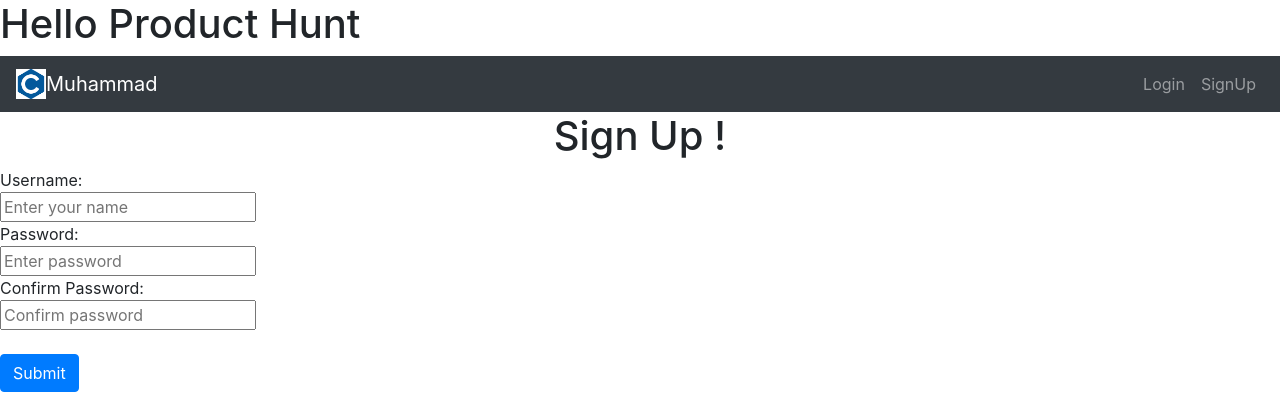
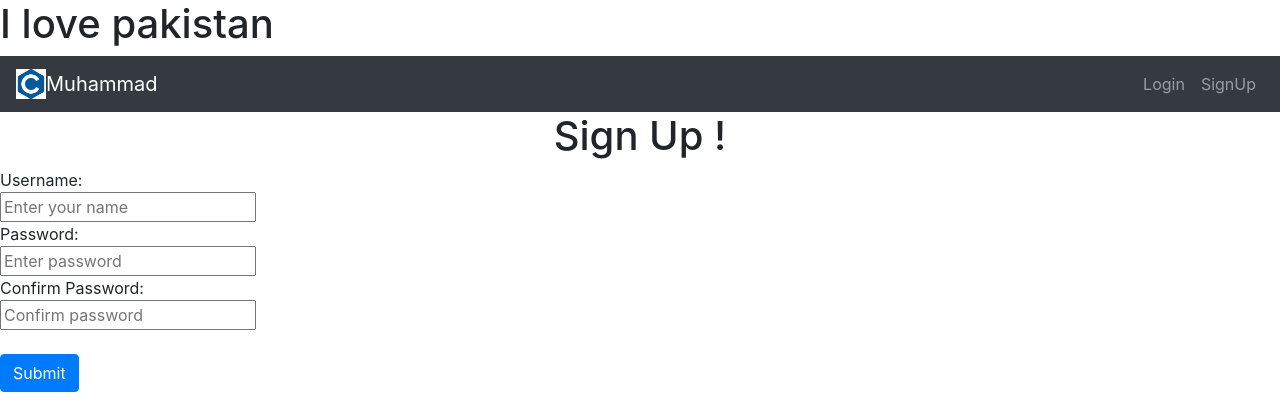
Before and after one commit to JackSparroow/producthunt, a Django app: page /accounts/signup/ in a window 1280 px wide. Shown: the top 420 px of the page. Run offline with Django 3.2, Linux system fonts and the light colour scheme; some libraries are stand-ins or nearby versions.

Commit message:
i love pakistan

```diff
--- a/producthunt/templates/base.html
+++ b/producthunt/templates/base.html
@@ -27,7 +27,7 @@
 
   <body>
     <header>
-    <h1> Hello Product Hunt</h1>
+    <h1> I love pakistan</h1>
       <nav class="navbar navbar-expand-lg navbar-dark bg-dark">
           <img src="{% static 'logo.png' %}" height="30" width="30"/>
   <a class="navbar-brand" href="{% url 'home' %}"> Muhammad </a>
```
